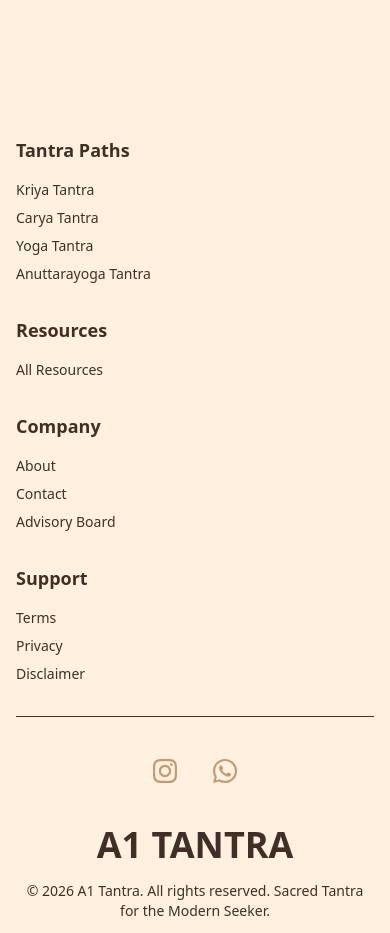
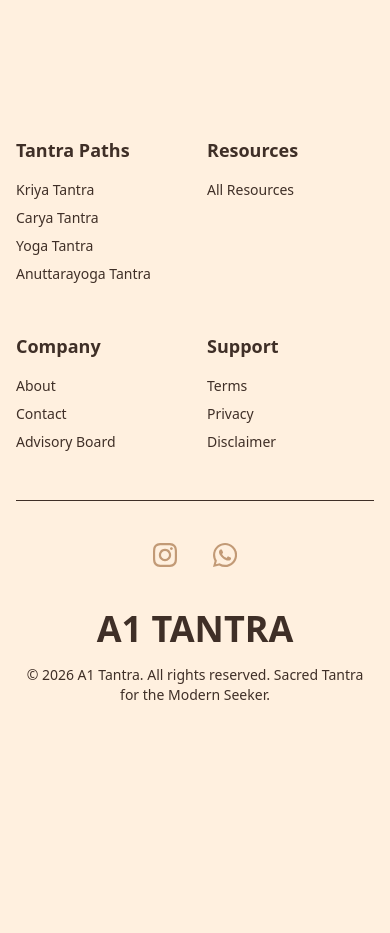
Before and after one commit to HarshalPatel1972/a1-tantra, a Next.js app: page /about in a window 390 px wide. Shown: the part 3260-4193 px from the top of the page. After the commit the page ends 3989 px from the top, so only its background shows below. Built offline with nearby package versions, Linux system fonts and the light colour scheme; no server answers.

Commit message:
UI: Reorganized mobile footer layout into a 2-column grid for better pairing

```diff
--- a/components/Footer.tsx
+++ b/components/Footer.tsx
@@ -48,7 +48,7 @@ export default function Footer() {
     <footer className="bg-deep-brown text-cream pt-12 md:pt-16 pb-6 md:pb-8">
       <div className="max-w-7xl mx-auto px-4 sm:px-6 lg:px-8">
         {/* TOP GRID */}
-        <div className="grid grid-cols-1 md:grid-cols-4 gap-8 mb-8">
+        <div className="grid grid-cols-2 md:grid-cols-4 gap-y-12 gap-x-6 mb-12">
           {/* Tantra Paths */}
           <div>
             <h4 className="font-title text-lg font-bold mb-4">Tantra Paths</h4>
```
